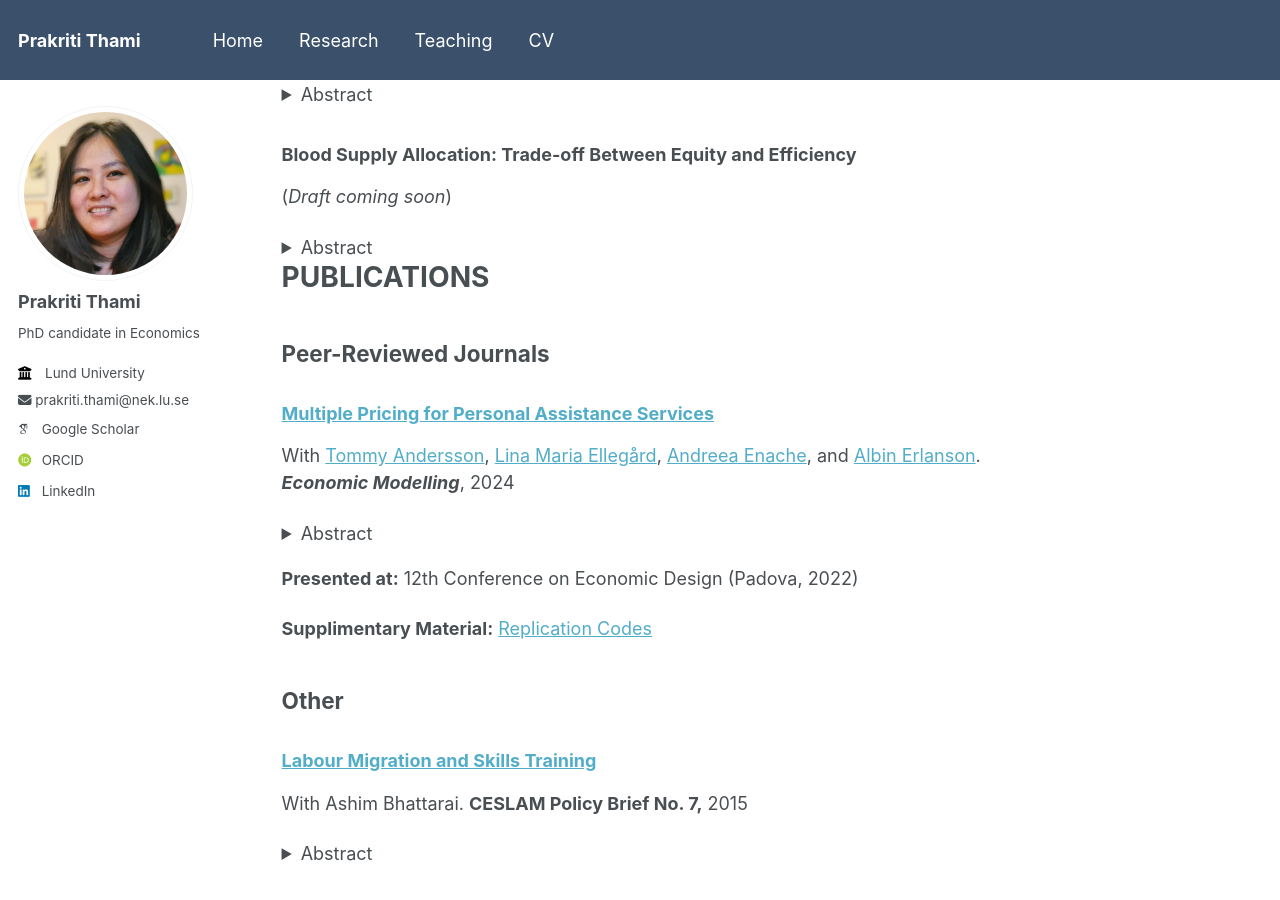
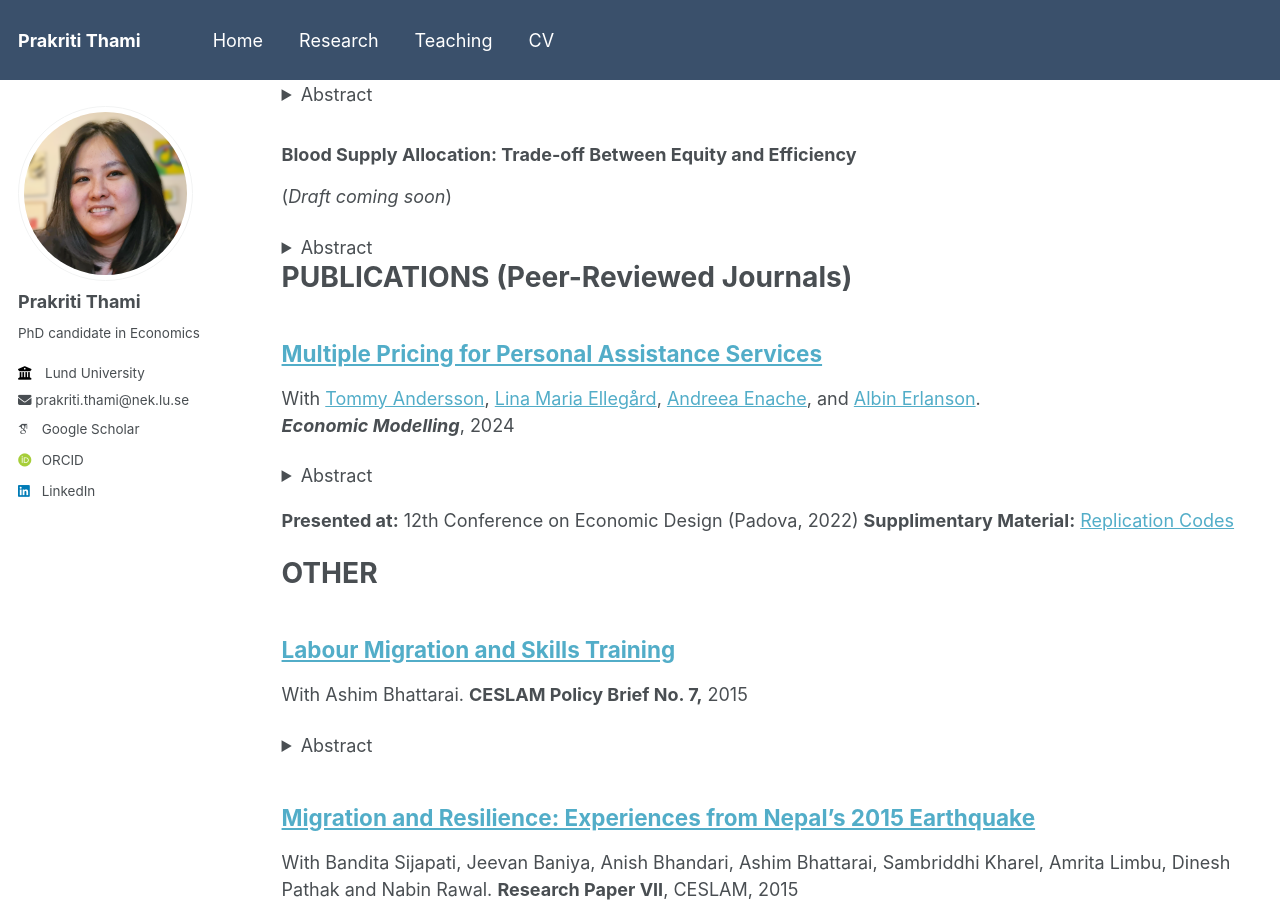
Before and after one commit to prakritithami/prakritithami.github.io, a Jekyll site: the page built from _research/papers.md, in a window 1280 px wide and 900 px high, scrolled down 279 px. Built offline with Jekyll 4.4.1, drawn with Linux system fonts in a browser that asks for light colours; some web fonts are replaced.

```diff
--- a/_research/papers.md
+++ b/_research/papers.md
@@ -7,14 +7,12 @@ author_profile: true
 
 {% include base_path %}
 # WORK IN PROGRESS
-
 ### Truth-Telling in a Priority Pricing Mechanism
 (_**Job Market Paper**_ - _Draft coming soon_)
 <details>
   <summary>Abstract</summary>
   <p> This paper examines the effects of truth-telling on expected aggregate consumer welfare within a priority pricing (PP) mechanism. Traditional models typically assume that individuals will invariably misrepresent private information if it maximizes their payoff; however, a substantial body of evidence suggests otherwise. Considering this, the expected aggregate consumer welfare of PP is compared to that of uniform pricing schemes, using a model that accounts for truth-telling preferences. The findings indicate that a threshold proportion of non-truthful, low-need agents must be surpassed for PP to enhance welfare. This theoretical insight implies that implementing PP can be advantageous in populations with a low propensity for truth-telling but may reduce welfare in populations with a high propensity for truth-telling. This theory is tested through a pre-registered, online, survey-based experiment. Although the anticipated differential impact between high and low truth-telling groups was not observed, the results provide valuable insights for policy considerations.</p>
 </details>
-
 
 ### Blood Supply Allocation: Trade-off Between Equity and Efficiency
 (_Draft coming soon_)
@@ -23,12 +21,8 @@ author_profile: true
   <p>ABO blood type compatibility can be exploited to attain a more equitable allocation of blood supply across patients with differing blood types. However, in a steady state, pooling procedures that seek to equalize the proportion of patients that get treated across compatible blood types could have an adverse effect on the total flow rate of treated patients. To address this issue, in this paper I derive the criteria which would ensure an efficient allocation and prove that in pairwise iterative pooling procedures as long as this efficiency criterion is satisfied in each step in which blood types are pooled, the final allocation will not be inefficient.</p>
 </details>
 
-
-# PUBLICATIONS
-
-## Peer-Reviewed Journals
-
-### [Multiple Pricing for Personal Assistance Services](https://doi.org/10.1016/j.econmod.2024.106916)
+# PUBLICATIONS (Peer-Reviewed Journals)
+## [Multiple Pricing for Personal Assistance Services](https://doi.org/10.1016/j.econmod.2024.106916)
 With <a href="https://sites.google.com/site/tommyanderssonlunduniversity/home" target="_blank">Tommy Andersson</a>, <a href="https://sites.google.com/site/linamariaellegaard" target="_blank">Lina Maria Ellegård</a>, <a href="https://sites.google.com/view/andreea-enache" target="_blank">Andreea Enache</a>, and <a href="https://erlanson.weebly.com/" target="_blank">Albin Erlanson</a>.
 _**Economic Modelling**_, 2024
 <details>
@@ -37,12 +31,10 @@ _**Economic Modelling**_, 2024
 </details>
 
 **Presented at:** 12th Conference on Economic Design (Padova, 2022)
-
 **Supplimentary Material:** [Replication Codes](https://data.mendeley.com/datasets/rx35j3j8nr/2)
 
-
-## Other
-### [Labour Migration and Skills Training](https://www.ceslam.org/uploads/backup/CESLAM%20Policy%20Brief%20VII_Labour%20Migration%20and%20Skills%20Training.pdf)
+# OTHER
+## [Labour Migration and Skills Training](https://www.ceslam.org/uploads/backup/CESLAM%20Policy%20Brief%20VII_Labour%20Migration%20and%20Skills%20Training.pdf)
 With Ashim Bhattarai.
 **CESLAM Policy Brief No. 7,** 2015
 <details>
```
